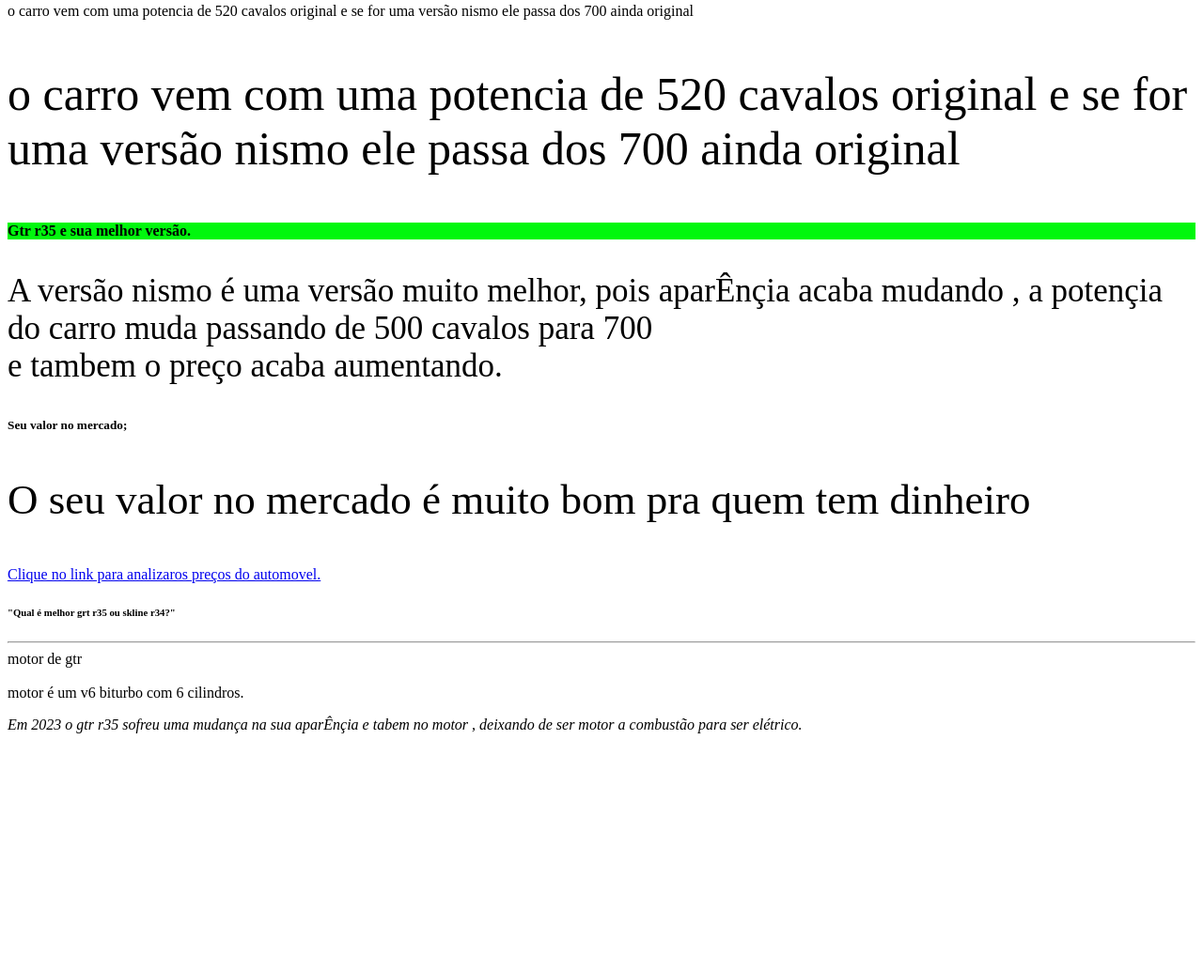
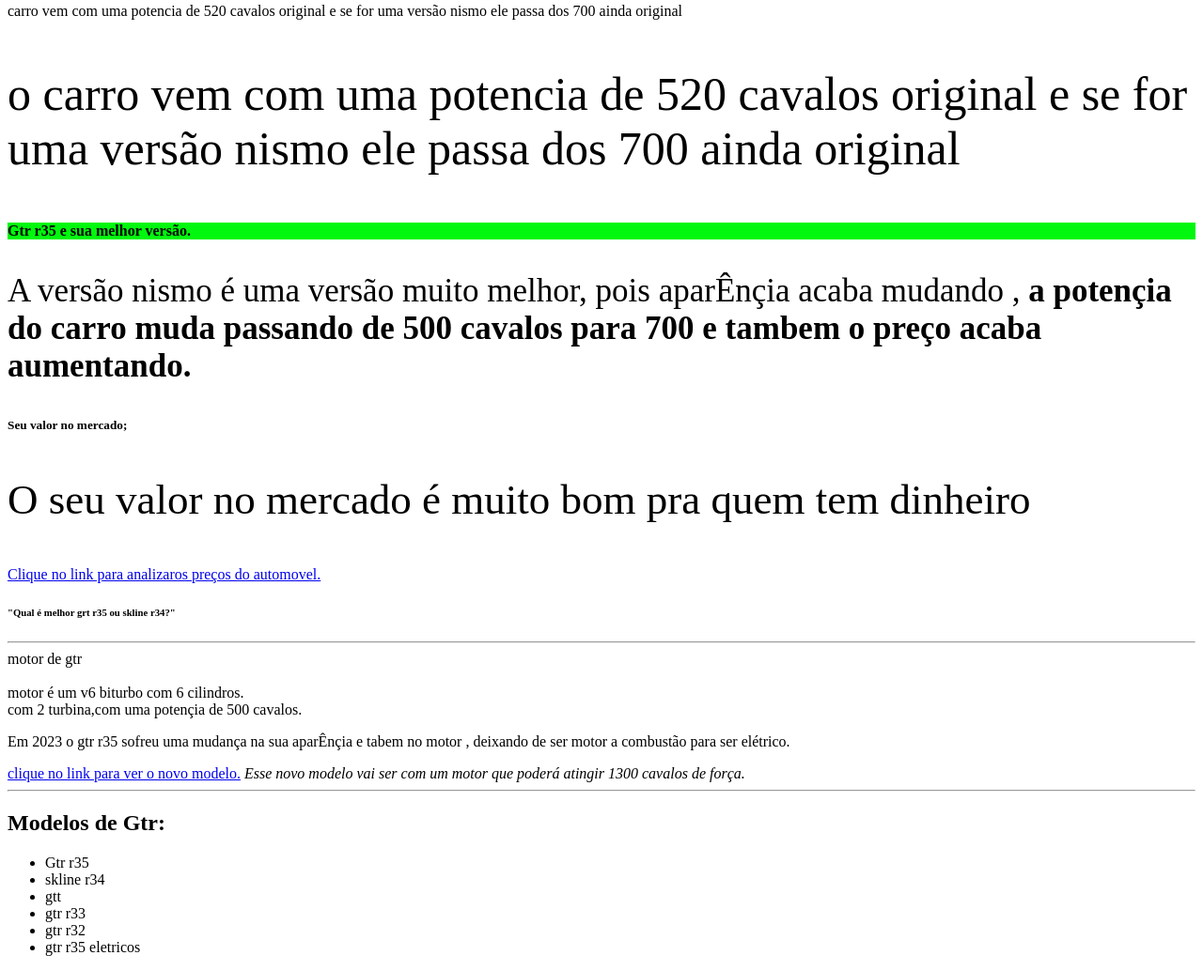
Before and after one commit to apelarex/ttrabalho-fazer-um-site, a plain HTML site: page index.html in a window 1280 px wide. Shown: the part 1003-2037 px from the top of the page at 94% size. Before the commit the page ends 1800 px from the top, so only its background shows below. Drawn offline with Linux system fonts and the light colour scheme.

Commit message:
terminei meu codigo

```diff
--- a/index.html
+++ b/index.html
@@ -6,6 +6,15 @@
     <meta name="viewport" content="width=device-width, initial-scale=100">
     <title>Nissan,fabricante de automoveis</title>
 </head>
+<style>
+  p.a {
+    font-family: "Times New Roman";
+  }
+
+  p.b {
+    font-family: Arial;
+  }
+  </style>
 <body>
 
    <h1 style="background-color:DodgerBlue;">Nissan a fabrica de automoveis</h1>
@@ -15,20 +24,19 @@
  A Nissan está listada no Nikkei 225 e é a terceira maior fabricante japonesa de automóveis depois da Toyota e Honda em capitalização de mercado. </p>
 
  <h2> <b>automovel mais famoso da Nissan.</b></h2>
-<p style=""</p>
+<p style="color:rgb(22, 241, 231);"</p>
+
 <h3>Nissan GTR R35:</h3>
 <img src="https://www.nissan-cdn.net/content/dam/Nissan/br/20210921/2021-nissan-gtr-nismo-exterior-features.png.ximg.l_12_m.smart.png" alt="">
 <p style="color:red;">O gtr R35 foi começou a ser fabricado em 2007, depois de sua ultima versão o Skyline r34 <br> o automovel tem um um motor v6 biturbo.</p>
 
  <h3>potencia do carro;</h3>
  <img src="https://s2-autoesporte.glbimg.com/1n4uiGvO1c6q8KGdDIvGjIyvmlk=/0x0:620x400/984x0/smart/filters:strip_icc()/i.s3.glbimg.com/v1/AUTH_cf9d035bf26b4646b105bd958f32089d/internal_photos/bs/2020/K/H/bAPm7kSVmAoBcFfhwi6w/2016-06-04-gtr-25.png" alt="">
- <p>o carro vem com uma potencia de 520 cavalos original e se for uma versão nismo ele passa dos 700 ainda original</p>
+ <p><a> carro vem com uma potencia de 520 cavalos original e se for uma versão nismo ele passa dos 700 ainda original</a></p>
  <p style="font-size:50px;">o carro vem com uma potencia de 520 cavalos original e se for uma versão nismo ele passa dos 700 ainda original</p>
 
  <h4 style="background-color:rgb(1, 247, 13);"> Gtr r35 e sua melhor versão.</h4>
-<p style="font-size:35px;"> A versão nismo é uma versão muito melhor, pois aparÊnçia acaba mudando , a potençia do carro muda passando de 500 cavalos para 700 <br>
-  e tambem o preço acaba aumentando.</p>
-
+<p style="font-size:35px;"> A versão nismo é uma versão muito melhor, pois aparÊnçia acaba mudando ,<strong> a potençia do carro muda passando de 500 cavalos para 700 e tambem o preço acaba aumentando.</strong></p>
 <H5> Seu valor no mercado;</H5>
 <P style="font-size: 45px;"> O seu valor no mercado é muito bom pra quem tem dinheiro </P>
 
@@ -42,14 +50,25 @@
 <br
  <dd>motor é um v6 biturbo com 6 cilindros.</dd>
 <br
- com 2 turbina,com uma potençia de 500 cavalos.
- Br>
+<dd>com 2 turbina,com uma potençia de 500 cavalos.</dd>
+ <Br>
 
-<P><i> Em 2023 o gtr r35 sofreu uma mudança na sua aparÊnçia e tabem no motor , deixando de ser motor a combustão para ser elétrico.</i></P>
-<a href="https://autoesporte.globo.com/eletricos-e-hibridos/noticia/2023/10/nissan-revela-conceito-de-gt-r-eletrico-e-futurista-com-1360-cv.ghtml"
+<P><b></b> Em 2023 o gtr r35 sofreu uma mudança na sua aparÊnçia e tabem no motor , deixando de ser motor a combustão para ser elétrico.</b></P>
+<a href="https://autoesporte.globo.com/eletricos-e-hibridos/noticia/2023/10/nissan-revela-conceito-de-gt-r-eletrico-e-futurista-com-1360-cv.ghtml">clique no link para ver o novo modelo.</a>
+<i>Esse novo modelo vai ser com um motor que poderá atingir 1300 cavalos de força.</i>
 
+<hr>
 
+<h2>Modelos de Gtr:</h2>
 
+<ul>
+  <li>Gtr r35</li>
+  <li>skline r34</li>
+  <li>gtt</li>
+  <li>gtr r33</li>
+  <li>gtr r32</li>
+  <li>gtr r35 eletricos</li>
+</ul>
 
 </body>
 </html>
```
